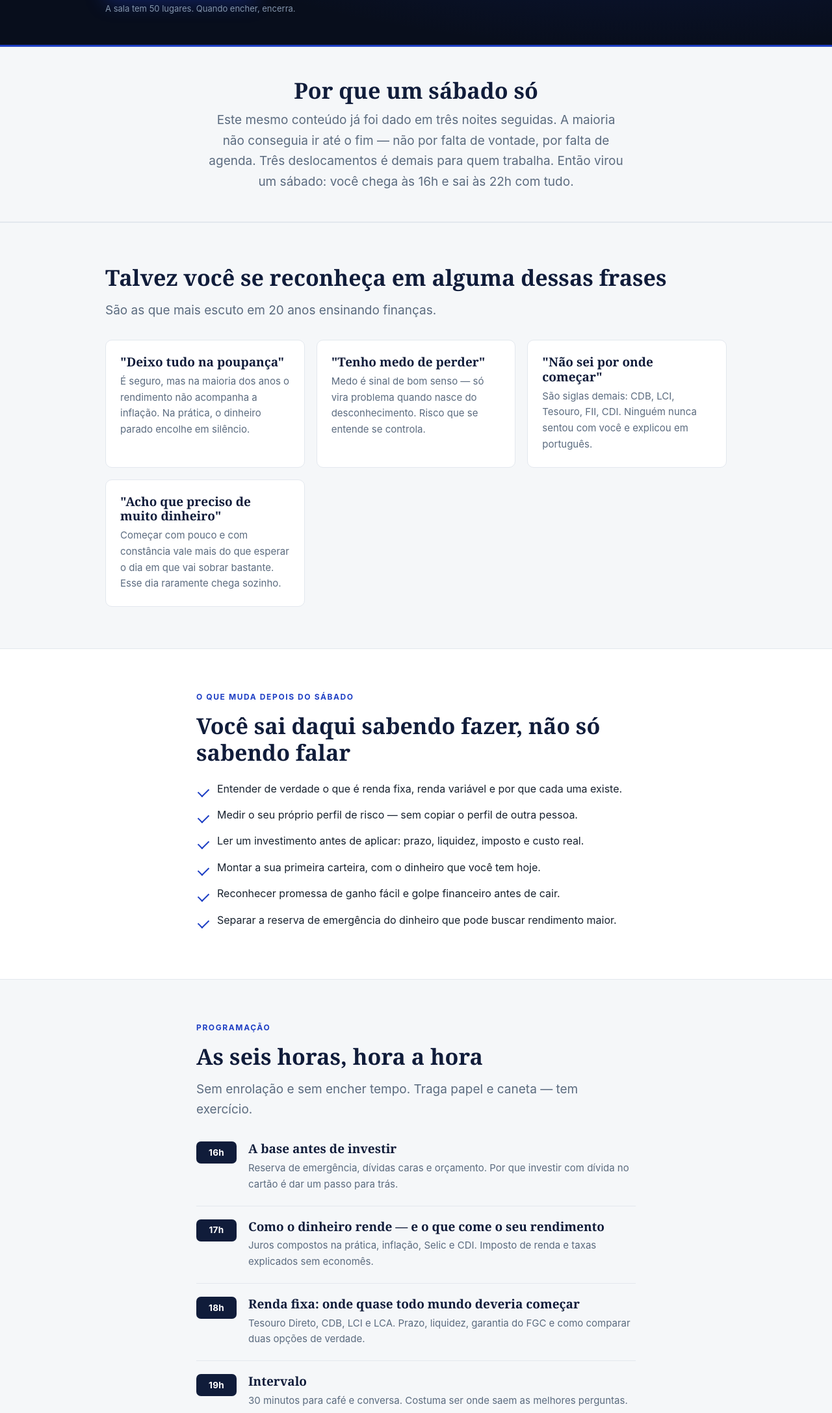
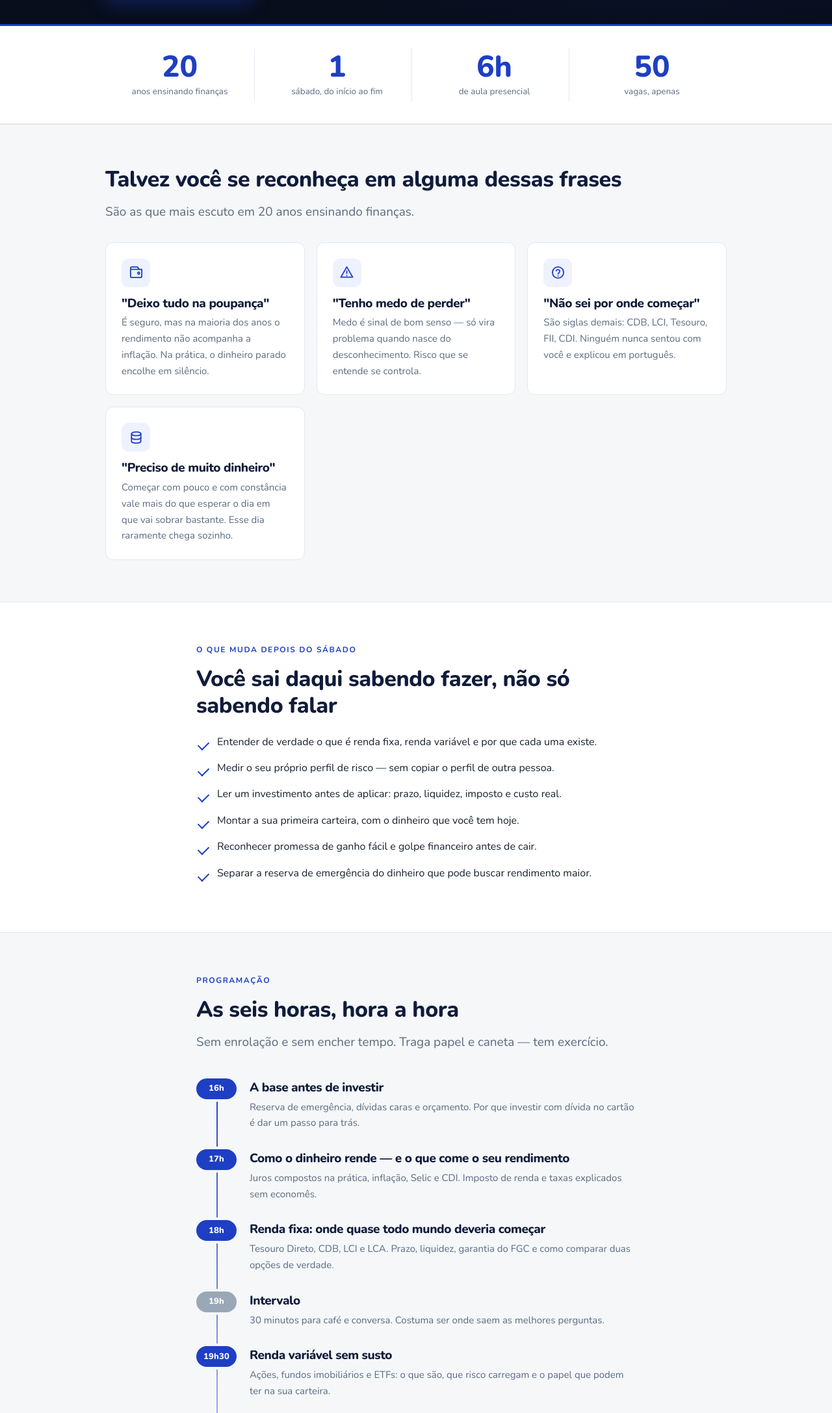
Before and after one commit to athilamgomes-ui/athilagomes-site, a plain HTML site: page index.html in a window 1280 px wide. Shown: the part 625-2800 px from the top of the page at 65% size. Drawn offline with Linux system fonts and the light colour scheme.

Commit message:
Fonte arredondada, faixa de números, ícones e linha do tempo
- Tipografia: Nunito (arredondada), hospedada no próprio site em woff2 variável
  (76 KB, sem depender do Google Fonts). Substitui a Georgia serifada.
- Removida a frase 'A sala tem 50 lugares. Quando encher, encerra.' e a
  redundância na seção de preços — agora é só 'apenas 50 vagas'.
- Removida a seção 'Por que um sábado só'.
- Nova faixa de números logo depois do topo (20 anos · 1 sábado · 6h · 50 vagas),
  que era onde a página ficava vazia demais.
- Ícones em SVG nos quatro cards de objeção.
- Programação virou linha do tempo com trilho vertical; intervalo em cinza.
- Lotes mostram 'em até 12x no cartão' no lugar de 'à vista'.

Sem valor de parcela na página de propósito: a Sympla cobra 3,49% a.m. do
comprador por padrão, mas o organizador pode absorver. Os dois cenários dão
parcelas diferentes (R$ 35,89 x R$ 28,92 em 12x sobre R$ 347) — publicar um
número antes da decisão faria o site divergir do checkout.

Co-Authored-By: Claude Opus 5 <noreply@anthropic.com>

```diff
--- a/index.html
+++ b/index.html
@@ -10,13 +10,22 @@
 <meta property="og:type" content="website">
 <link rel="preconnect" href="https://valhewbvjwdkkvuejrxa.supabase.co">
 <style>
+  /* Nunito — arredondada, hospedada aqui mesmo (sem depender do Google).
+     É variável: um arquivo cobre os pesos 400 a 800. */
+  @font-face{font-family:'Nunito';font-style:normal;font-weight:400 800;font-display:swap;
+    src:url('fonts/nunito-latin-ext.woff2') format('woff2');
+    unicode-range:U+0100-02BA,U+02BD-02C5,U+02C7-02CC,U+02CE-02D7,U+02DD-02FF,U+0304,U+0308,U+0329,U+1D00-1DBF,U+1E00-1E9F,U+1EF2-1EFF,U+2020,U+20A0-20AB,U+20AD-20C0,U+2113,U+2C60-2C7F,U+A720-A7FF;}
+  @font-face{font-family:'Nunito';font-style:normal;font-weight:400 800;font-display:swap;
+    src:url('fonts/nunito-latin.woff2') format('woff2');
+    unicode-range:U+0000-00FF,U+0131,U+0152-0153,U+02BB-02BC,U+02C6,U+02DA,U+02DC,U+0304,U+0308,U+0329,U+2000-206F,U+20AC,U+2122,U+2191,U+2193,U+2212,U+2215,U+FEFF,U+FFFD;}
+
   :root{
     --navy:#101c3a; --ink:#17212e; --muted:#5b6b7f;
     --brand:#1e3fc4; --brand-dark:#152f96; --brand-soft:#eef2ff;
     --gold:#a9761f; --gold-bg:#fdf6e7;
     --paper:#fff; --soft:#f5f7f9; --line:#e3e8ee;
-    --serif:Georgia,'Times New Roman',serif;
-    --sans:-apple-system,BlinkMacSystemFont,'Segoe UI',Roboto,Helvetica,Arial,sans-serif;
+    --serif:'Nunito',ui-rounded,-apple-system,'Segoe UI',Roboto,sans-serif;   /* títulos */
+    --sans:'Nunito',ui-rounded,-apple-system,'Segoe UI',Roboto,sans-serif;    /* texto  */
   }
   *{box-sizing:border-box;margin:0;padding:0}
   body{font-family:var(--sans);color:var(--ink);background:var(--paper);line-height:1.65;-webkit-font-smoothing:antialiased}
@@ -24,7 +33,7 @@
   .narrow{max-width:720px}
   section{padding:64px 0}
   section.soft{background:var(--soft);border-top:1px solid var(--line);border-bottom:1px solid var(--line)}
-  h1,h2,h3{font-family:var(--serif);color:var(--navy);line-height:1.2;font-weight:700}
+  h1,h2,h3{font-family:var(--serif);color:var(--navy);line-height:1.2;font-weight:800;letter-spacing:-.4px}
   h1{font-size:clamp(29px,5.4vw,48px);letter-spacing:-.5px}
   h2{font-size:clamp(24px,3.8vw,34px);margin-bottom:14px}
   h3{font-size:19px;margin-bottom:6px}
@@ -87,10 +96,26 @@
             border:1px solid #f0dcae;color:var(--gold);font-weight:600;font-size:14px;
             padding:8px 14px;border-radius:999px;margin-bottom:20px}
 
+  /* ---------- faixa de números ---------- */
+  .numeros{padding:34px 0;background:#fff;border-bottom:1px solid var(--line)}
+  .num-grid{display:grid;grid-template-columns:repeat(4,1fr);gap:12px;text-align:center}
+  .num{padding:6px 4px;border-right:1px solid var(--line)}
+  .num:last-child{border-right:0}
+  .num b{display:block;font-size:clamp(34px,5.2vw,46px);font-weight:800;color:var(--brand);line-height:1}
+  .num span{display:block;font-size:13.5px;color:var(--muted);margin-top:6px;line-height:1.35}
+  @media(max-width:640px){
+    .num-grid{grid-template-columns:1fr 1fr;gap:20px 12px}
+    .num:nth-child(2){border-right:0}
+  }
+
   .grid{display:grid;gap:18px;grid-template-columns:repeat(auto-fit,minmax(240px,1fr));margin-top:30px}
-  .card{background:var(--paper);border:1px solid var(--line);border-radius:10px;padding:22px}
+  .card{background:var(--paper);border:1px solid var(--line);border-radius:12px;padding:24px}
   section.soft .card{background:#fff}
   .card p{font-size:15px;color:var(--muted);margin:0}
+  .card .ico{width:44px;height:44px;border-radius:11px;background:var(--brand-soft);
+             display:grid;place-items:center;margin-bottom:14px}
+  .card .ico svg{width:23px;height:23px;stroke:var(--brand);fill:none;stroke-width:1.9;
+                 stroke-linecap:round;stroke-linejoin:round}
 
   ul.check{list-style:none;margin-top:22px}
   ul.check li{position:relative;padding-left:32px;margin-bottom:14px;font-size:16px}
@@ -98,12 +123,22 @@
     border:solid var(--brand);border-width:0 2.5px 2.5px 0;transform:rotate(45deg)}
   ul.cross li::before{border-color:#b9c2cd}
 
-  .mod{display:flex;gap:18px;padding:20px 0;border-bottom:1px solid var(--line)}
-  .mod:last-child{border-bottom:0}
-  .mod-n{flex:0 0 62px;height:34px;border-radius:7px;background:var(--navy);color:#fff;
-         display:grid;place-items:center;font-weight:700;font-size:13.5px;font-family:var(--sans);letter-spacing:.3px}
+  /* ---------- programação como linha do tempo ---------- */
+  .timeline{position:relative;margin-top:26px}
+  .timeline::before{content:"";position:absolute;left:31px;top:14px;bottom:14px;width:2px;
+                    background:linear-gradient(180deg,var(--brand),#c7d3f5)}
+  .mod{position:relative;display:flex;gap:20px;padding:14px 0}
+  .mod-n{position:relative;z-index:1;flex:0 0 62px;height:32px;border-radius:16px;background:var(--brand);
+         color:#fff;display:grid;place-items:center;font-weight:800;font-size:13px;letter-spacing:.2px;
+         box-shadow:0 0 0 4px var(--soft)}
+  .mod.pausa .mod-n{background:#9aa7b6}
+  .mod-txt{padding-top:3px}
   .mod p{font-size:15px;color:var(--muted);margin:0}
-  @media(max-width:480px){.mod{gap:12px}.mod-n{flex:0 0 54px;font-size:12.5px}}
+  @media(max-width:480px){
+    .timeline::before{left:27px}
+    .mod{gap:14px}
+    .mod-n{flex:0 0 54px;font-size:12px}
+  }
 
   /* ---- preço / lotes ---- */
   .lotes{display:grid;gap:16px;grid-template-columns:repeat(auto-fit,minmax(210px,1fr));margin:28px 0 8px}
@@ -114,6 +149,7 @@
   .lote .val{font-family:var(--serif);font-size:34px;color:var(--navy);line-height:1.1;margin:8px 0 2px}
   .lote .val small{font-size:16px;color:var(--muted)}
   .lote .cond{font-size:13.5px;color:var(--muted)}
+  .lote .parc{font-size:13.5px;color:var(--brand);font-weight:700;margin:2px 0 6px}
   .lote .selo{position:absolute;top:-11px;left:20px;background:var(--brand);color:#fff;font-size:11px;
               font-weight:700;letter-spacing:.8px;text-transform:uppercase;padding:4px 10px;border-radius:999px}
   .lote.off{opacity:.55}
@@ -196,7 +232,6 @@
       </div>
 
       <a href="#vagas" class="btn">Garantir minha vaga</a>
-      <span class="btn-note">A sala tem {{VAGAS}} lugares. Quando encher, encerra.</span>
     </div>
 
     <div class="hero-foto">
@@ -207,14 +242,15 @@
   </div>
 </header>
 
-<!-- ===== o argumento do formato: agora como SEGUNDO beat, não como manchete ===== -->
-<section class="soft" style="padding:46px 0">
-  <div class="wrap narrow" style="text-align:center">
-    <h2 style="margin-bottom:10px">Por que um sábado só</h2>
-    <p class="lead" style="margin:0 auto;max-width:640px">Este mesmo conteúdo já foi dado em três
-      noites seguidas. A maioria não conseguia ir até o fim — não por falta de vontade, por falta de
-      agenda. Três deslocamentos é demais para quem trabalha. Então virou um sábado: você chega às
-      16h e sai às 22h com tudo.</p>
+<!-- ===== faixa de números: quebra o vazio logo depois do topo ===== -->
+<section class="numeros">
+  <div class="wrap">
+    <div class="num-grid">
+      <div class="num"><b>20</b><span>anos ensinando finanças</span></div>
+      <div class="num"><b>1</b><span>sábado, do início ao fim</span></div>
+      <div class="num"><b>6h</b><span>de aula presencial</span></div>
+      <div class="num"><b>{{VAGAS}}</b><span>vagas, apenas</span></div>
+    </div>
   </div>
 </section>
 
@@ -224,10 +260,25 @@
     <h2>Talvez você se reconheça em alguma dessas frases</h2>
     <p class="lead narrow">São as que mais escuto em 20 anos ensinando finanças.</p>
     <div class="grid">
-      <div class="card"><h3>"Deixo tudo na poupança"</h3><p>É seguro, mas na maioria dos anos o rendimento não acompanha a inflação. Na prática, o dinheiro parado encolhe em silêncio.</p></div>
-      <div class="card"><h3>"Tenho medo de perder"</h3><p>Medo é sinal de bom senso — só vira problema quando nasce do desconhecimento. Risco que se entende se controla.</p></div>
-      <div class="card"><h3>"Não sei por onde começar"</h3><p>São siglas demais: CDB, LCI, Tesouro, FII, CDI. Ninguém nunca sentou com você e explicou em português.</p></div>
-      <div class="card"><h3>"Acho que preciso de muito dinheiro"</h3><p>Começar com pouco e com constância vale mais do que esperar o dia em que vai sobrar bastante. Esse dia raramente chega sozinho.</p></div>
+      <div class="card">
+        <div class="ico"><svg viewBox="0 0 24 24"><path d="M3 7h18v11a2 2 0 0 1-2 2H5a2 2 0 0 1-2-2z"/><path d="M3 7V5a2 2 0 0 1 2-2h9l3 4"/><circle cx="16" cy="13" r="1.6"/></svg></div>
+        <h3>"Deixo tudo na poupança"</h3>
+        <p>É seguro, mas na maioria dos anos o rendimento não acompanha a inflação. Na prática, o dinheiro parado encolhe em silêncio.</p></div>
+
+      <div class="card">
+        <div class="ico"><svg viewBox="0 0 24 24"><path d="M12 3 2.5 19.5h19z"/><path d="M12 9.5v4"/><path d="M12 16.8v.2"/></svg></div>
+        <h3>"Tenho medo de perder"</h3>
+        <p>Medo é sinal de bom senso — só vira problema quando nasce do desconhecimento. Risco que se entende se controla.</p></div>
+
+      <div class="card">
+        <div class="ico"><svg viewBox="0 0 24 24"><circle cx="12" cy="12" r="9"/><path d="M9.2 9.3a2.9 2.9 0 0 1 5.6 1c0 1.9-2.8 2.4-2.8 4"/><path d="M12 17.3v.2"/></svg></div>
+        <h3>"Não sei por onde começar"</h3>
+        <p>São siglas demais: CDB, LCI, Tesouro, FII, CDI. Ninguém nunca sentou com você e explicou em português.</p></div>
+
+      <div class="card">
+        <div class="ico"><svg viewBox="0 0 24 24"><ellipse cx="12" cy="6" rx="7.5" ry="3"/><path d="M4.5 6v12c0 1.7 3.4 3 7.5 3s7.5-1.3 7.5-3V6"/><path d="M4.5 12c0 1.7 3.4 3 7.5 3s7.5-1.3 7.5-3"/></svg></div>
+        <h3>"Preciso de muito dinheiro"</h3>
+        <p>Começar com pouco e com constância vale mais do que esperar o dia em que vai sobrar bastante. Esse dia raramente chega sozinho.</p></div>
     </div>
   </div>
 </section>
@@ -255,33 +306,35 @@
     <h2>As seis horas, hora a hora</h2>
     <p class="lead">Sem enrolação e sem encher tempo. Traga papel e caneta — tem exercício.</p>
 
-    <div class="mod"><div class="mod-n">16h</div><div>
+    <div class="timeline">
+<div class="mod"><div class="mod-n">16h</div><div class="mod-txt">
       <h3>A base antes de investir</h3>
       <p>Reserva de emergência, dívidas caras e orçamento. Por que investir com dívida no cartão é dar um passo para trás.</p></div></div>
 
-    <div class="mod"><div class="mod-n">17h</div><div>
+    <div class="mod"><div class="mod-n">17h</div><div class="mod-txt">
       <h3>Como o dinheiro rende — e o que come o seu rendimento</h3>
       <p>Juros compostos na prática, inflação, Selic e CDI. Imposto de renda e taxas explicados sem economês.</p></div></div>
 
-    <div class="mod"><div class="mod-n">18h</div><div>
+    <div class="mod"><div class="mod-n">18h</div><div class="mod-txt">
       <h3>Renda fixa: onde quase todo mundo deveria começar</h3>
       <p>Tesouro Direto, CDB, LCI e LCA. Prazo, liquidez, garantia do FGC e como comparar duas opções de verdade.</p></div></div>
 
-    <div class="mod"><div class="mod-n">19h</div><div>
+    <div class="mod pausa"><div class="mod-n">19h</div><div class="mod-txt">
       <h3>Intervalo</h3>
       <p>30 minutos para café e conversa. Costuma ser onde saem as melhores perguntas.</p></div></div>
 
-    <div class="mod"><div class="mod-n">19h30</div><div>
+    <div class="mod"><div class="mod-n">19h30</div><div class="mod-txt">
       <h3>Renda variável sem susto</h3>
       <p>Ações, fundos imobiliários e ETFs: o que são, que risco carregam e o papel que podem ter na sua carteira.</p></div></div>
 
-    <div class="mod"><div class="mod-n">20h30</div><div>
+    <div class="mod"><div class="mod-n">20h30</div><div class="mod-txt">
       <h3>Montando a sua carteira</h3>
       <p>Exercício em sala, com o seu caso real: objetivo, prazo e perfil definindo a divisão do seu dinheiro.</p></div></div>
 
-    <div class="mod"><div class="mod-n">21h30</div><div>
+    <div class="mod"><div class="mod-n">21h30</div><div class="mod-txt">
       <h3>Disciplina e como não cair em golpe</h3>
       <p>Rotina de aportes, o que fazer quando o mercado cai, e como identificar pirâmide e promessa de ganho garantido.</p></div></div>
+    </div>
   </div>
 </section>
 
@@ -347,35 +400,34 @@
 <!-- ================= VAGAS / PREÇO ================= -->
 <section class="soft" id="vagas">
   <div class="wrap">
-    <div class="scarcity">🔒 {{VAGAS}} vagas — capacidade da sala</div>
+    <div class="scarcity">🔒 apenas {{VAGAS}} vagas</div>
     <h2>Garanta a sua vaga</h2>
-    <p class="lead narrow">O preço sobe conforme as vagas acabam. Não é pressão inventada: a sala tem
-      {{VAGAS}} lugares e, quando encher, encerra.</p>
+    <p class="lead narrow">O preço sobe conforme as vagas acabam.</p>
 
     <div class="lotes">
       <div class="lote" data-lote="1">
         <div class="selo">Lote atual</div>
         <div class="tag">1º lote</div>
-        <div class="val">R$ 347<small> à vista</small></div>
+        <div class="val">R$ 347</div><div class="parc">em até 12x no cartão</div>
         <div class="cond">Exclusivo para alunos das turmas anteriores · até 18/08</div>
       </div>
       <div class="lote" data-lote="2">
         <div class="selo">Lote atual</div>
         <div class="tag">2º lote</div>
-        <div class="val">R$ 447<small> à vista</small></div>
+        <div class="val">R$ 447</div><div class="parc">em até 12x no cartão</div>
         <div class="cond">Até 30/09 ou enquanto houver vaga</div>
       </div>
       <div class="lote" data-lote="3">
         <div class="selo">Lote atual</div>
         <div class="tag">3º lote</div>
-        <div class="val">R$ 547<small> à vista</small></div>
+        <div class="val">R$ 547</div><div class="parc">em até 12x no cartão</div>
         <div class="cond">Últimas vagas</div>
       </div>
     </div>
 
     <p style="margin:22px 0 18px"><a href="{{SYMPLA_URL}}" class="btn" id="btnComprar">Quero garantir minha vaga</a></p>
-    <p class="lead" style="font-size:15px">Inscrição pela Sympla, no cartão (com parcelamento), Pix ou
-      boleto. Você recebe o ingresso por e-mail — é ele que dá entrada na sala no dia.</p>
+    <p class="lead" style="font-size:15px">Inscrição pela Sympla — cartão em até 12x, Pix ou boleto.
+      Você recebe o ingresso por e-mail com um QR code: é ele que dá entrada na sala no dia.</p>
   </div>
 </section>
 
```
Also changed, not shown: fonts/nunito-latin-ext.woff2 (added), fonts/nunito-latin.woff2 (added).
